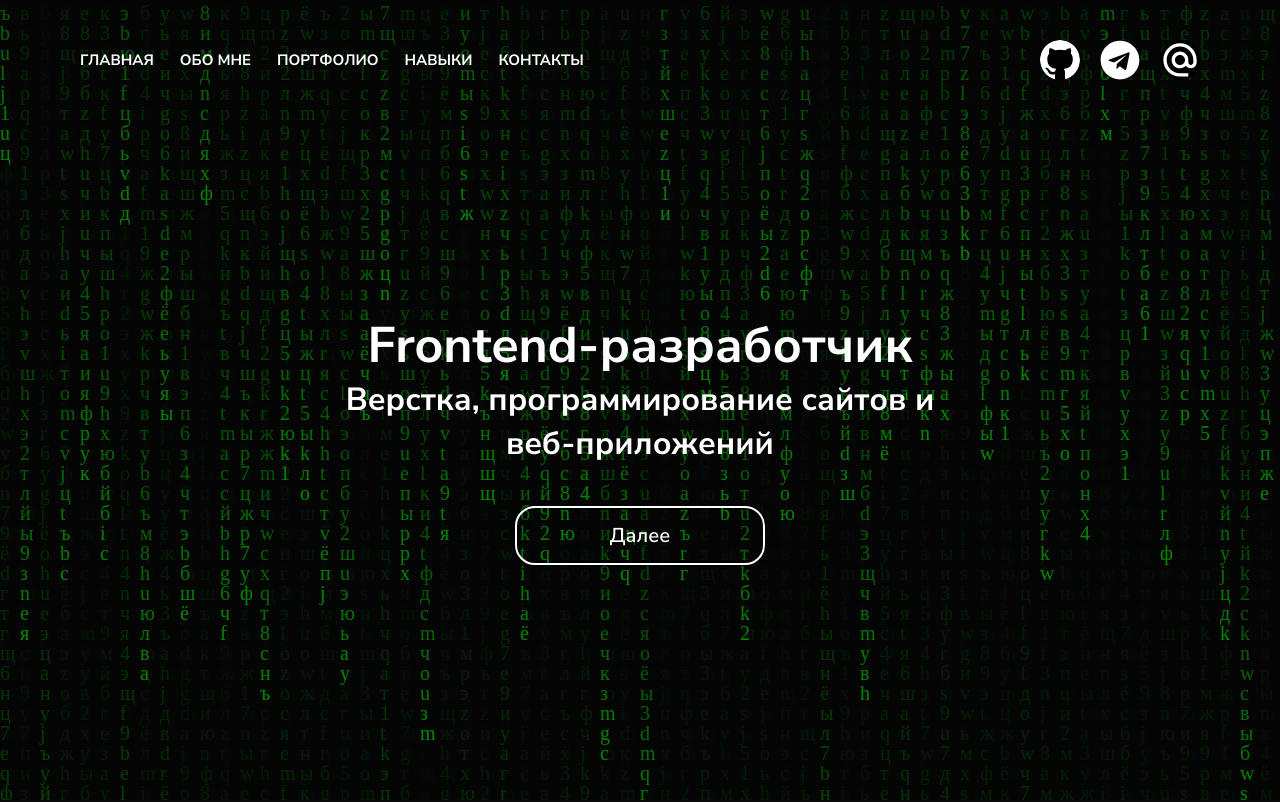
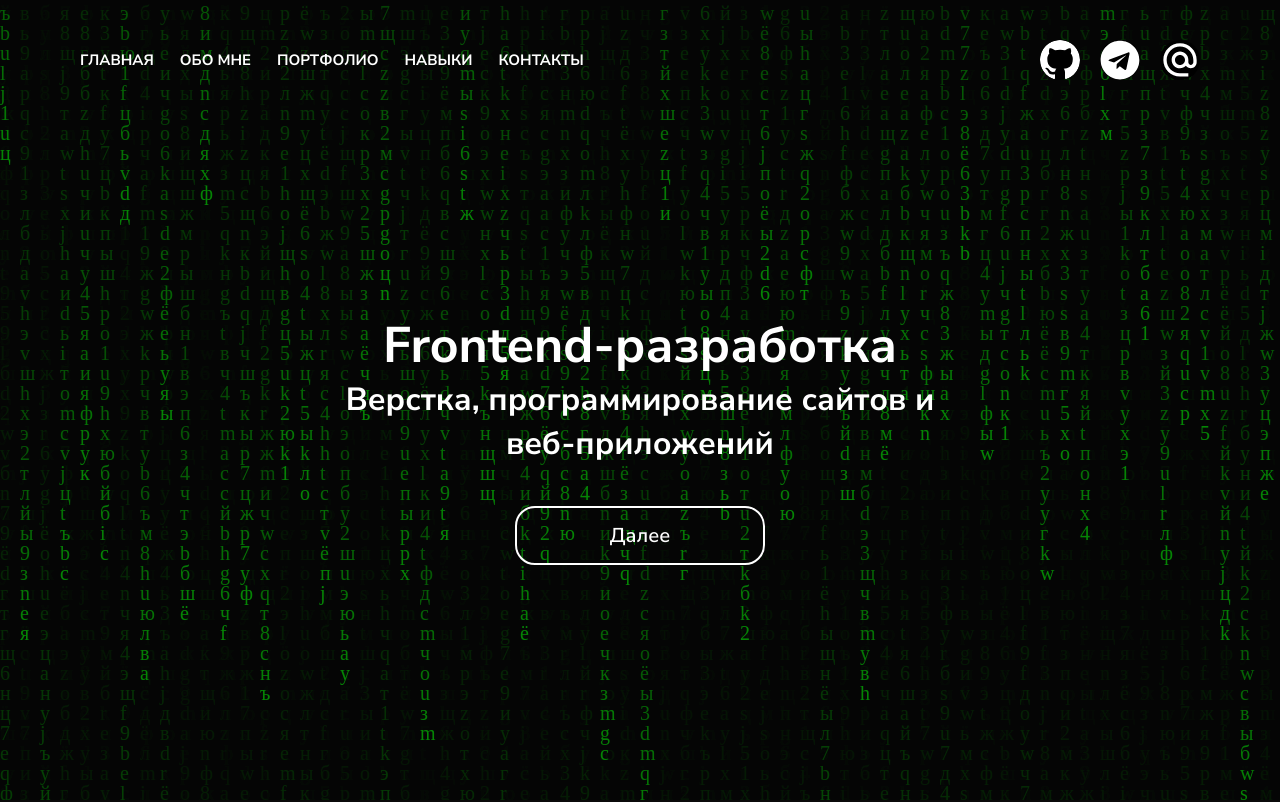
Before and after one commit to TeryaevAndrey/Portfolio, a React (Create React App) app: page / in a window 1280 px wide. Shown: the top 802 px of the page. Built offline with nearby package versions, Linux system fonts and the light colour scheme.

Commit message:
change-main-title

```diff
--- a/src/components/Banner/Content.tsx
+++ b/src/components/Banner/Content.tsx
@@ -41,7 +41,7 @@ const Text = styled.p`
 const Content: FC = () => {
   return (
     <Wrapper>
-      <Title>Frontend-разработчик</Title>
+      <Title>Frontend-разработка</Title>
       <Text>Верстка, программирование сайтов и веб-приложений</Text>
       <BtnLink title="Далее" href="#about-me" style={{marginTop: "40px"}} />
     </Wrapper>
```
